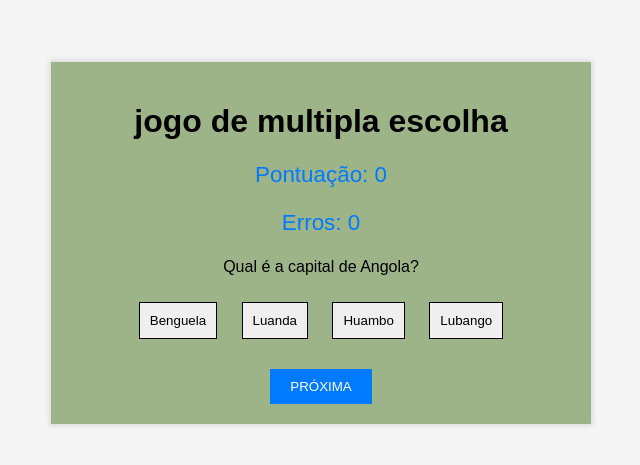
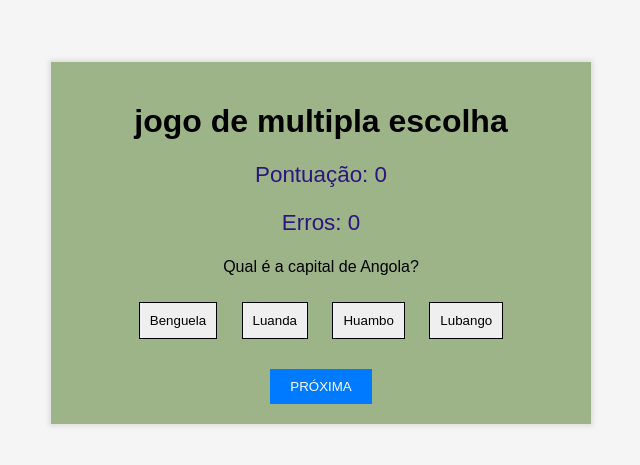
Before and after one commit to Ndapuka/jogo-de-quiz, a plain HTML site: page index.html in a window 1280 px wide. Shown: the part 157-622 px from the top of the page, without its empty margins (319-959 px from the left). Drawn offline with Linux system fonts and the light colour scheme.

Commit message:
alteracao da cor do score and wrong

```diff
--- a/styles.css
+++ b/styles.css
@@ -39,6 +39,6 @@ body {
 
   #score, #wrong {
     font-size: 1.4em;
-    color: #007bff;
+    color: #2c1580;
     margin-top: 20px;
   }
```
